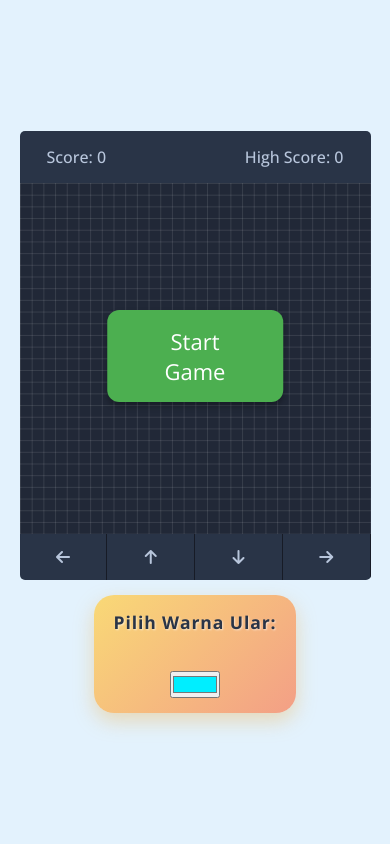
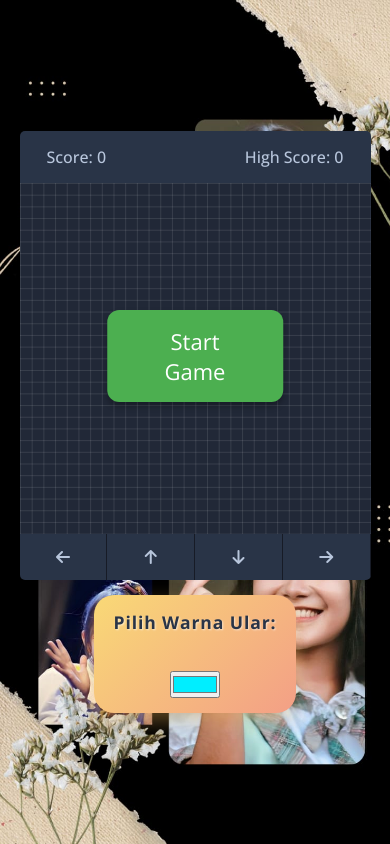
Before and after one commit to Habib-prdtr/snake-game-html-css-js, a plain HTML site: page index.html in a window 390 px wide. Drawn offline with nearby package versions, Linux system fonts and the light colour scheme.

Commit message:
add background halaman

```diff
--- a/style.css
+++ b/style.css
@@ -15,8 +15,20 @@ body {
     display: flex;
     align-items: center;
     justify-content: center;
-    background: #E3F2FD;
+    background-image: url('desktop.png'); /* Gambar untuk desktop */
+    background-size: cover;
+    background-position: center;
+    background-repeat: no-repeat;
 }
+
+/* Untuk layar berukuran maksimal 768px (umumnya mobile) */
+@media (max-width: 768px) {
+    body {
+        background-image: url('mobile.jpg'); /* Gambar untuk mobile */
+    }
+}
+
+
 
 .container {
   display: flex;
```
Also changed, not shown: mobile.jpg (added), 1 other file.
